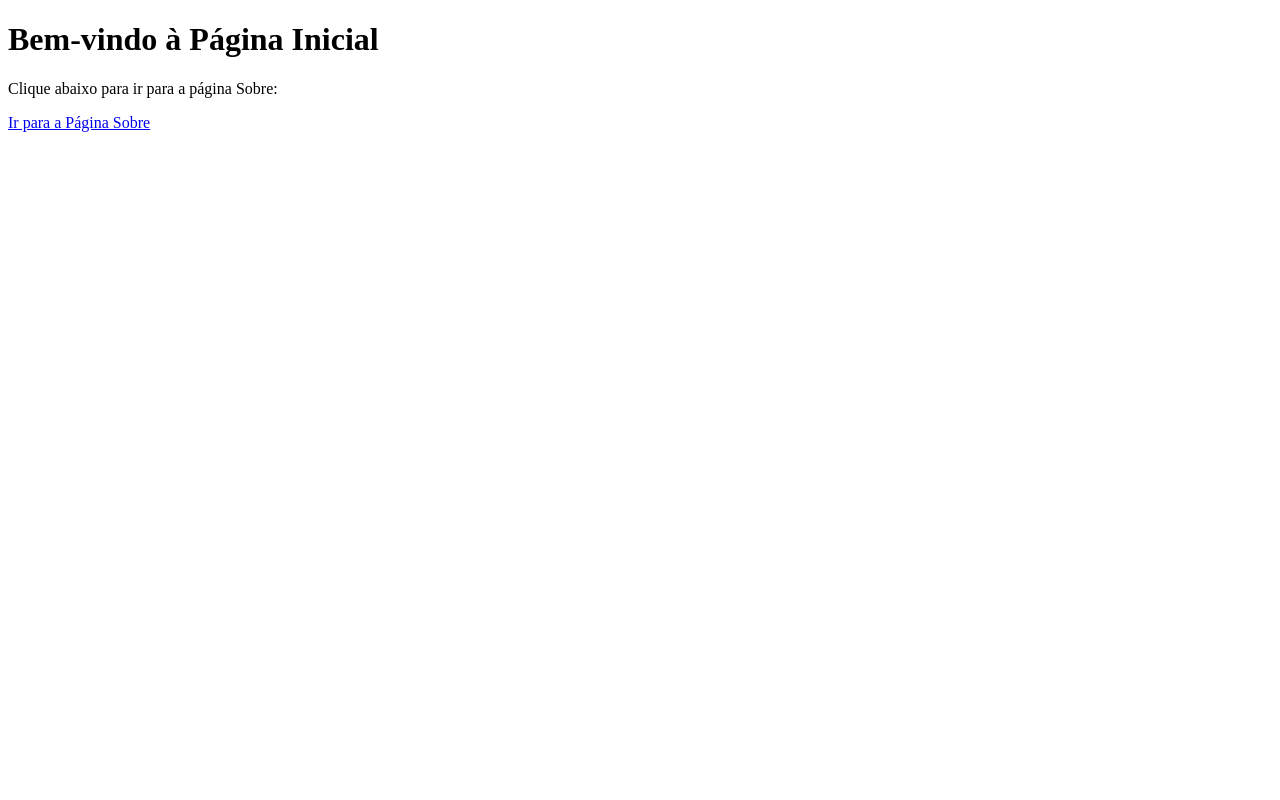
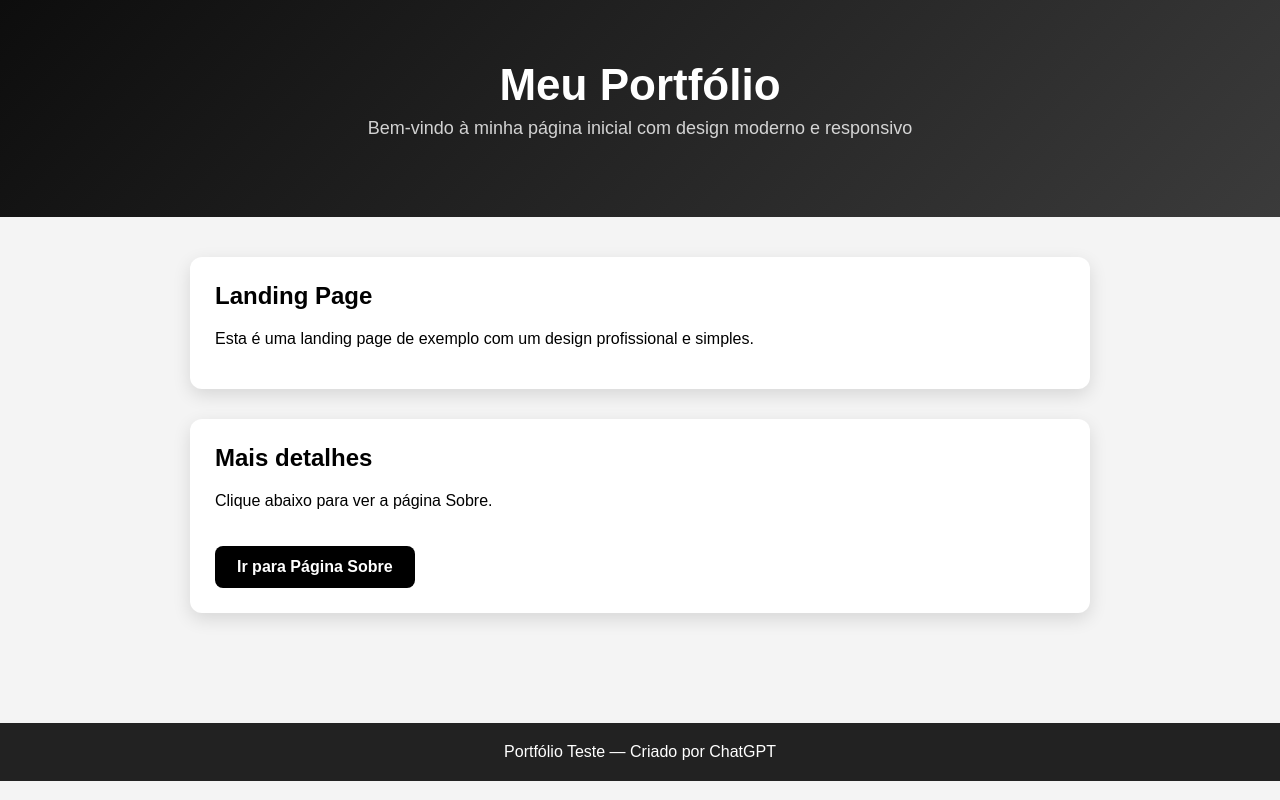
Before and after one commit to rejanesilva88855sg-dot/teste, a plain HTML site: page index.html in a window 1280 px wide. Drawn offline with Linux system fonts and the light colour scheme.

Commit message:
index.html

```diff
--- a/index.html
+++ b/index.html
@@ -1,13 +1,91 @@
 <!DOCTYPE html>
 <html lang="pt-BR">
 <head>
-    <meta charset="UTF-8">
-    <meta name="viewport" content="width=device-width, initial-scale=1.0">
-    <title>Página Inicial</title>
+<meta charset="UTF-8">
+<meta name="viewport" content="width=device-width, initial-scale=1.0">
+<title>Portfólio | Página Inicial</title>
+<style>
+body {
+    margin: 0;
+    font-family: Arial, sans-serif;
+    background: #f4f4f4;
+}
+header {
+    background: linear-gradient(135deg, #0d0d0d, #3b3b3b);
+    color: #fff;
+    padding: 60px 20px;
+    text-align: center;
+}
+header h1 {
+    margin: 0;
+    font-size: 44px;
+}
+header p {
+    font-size: 18px;
+    margin-top: 8px;
+    opacity: 0.8;
+}
+section {
+    padding: 40px 20px;
+    max-width: 900px;
+    margin: auto;
+}
+.card {
+    background: white;
+    padding: 25px;
+    border-radius: 12px;
+    box-shadow: 0 6px 18px rgba(0,0,0,0.12);
+    margin-bottom: 30px;
+}
+.card h2 {
+    margin-top: 0;
+}
+a.button {
+    display: inline-block;
+    background: black;
+    color: white;
+    padding: 12px 22px;
+    border-radius: 8px;
+    text-decoration: none;
+    font-weight: bold;
+    margin-top: 20px;
+    transition: 0.2s;
+}
+a.button:hover {
+    opacity: 0.8;
+}
+.footer {
+    text-align:center;
+    padding:20px;
+    background:#222;
+    color:#fff;
+    margin-top:40px;
+}
+</style>
 </head>
 <body>
-    <h1>Bem-vindo à Página Inicial</h1>
-    <p>Clique abaixo para ir para a página Sobre:</p>
-    <a href="sobre.html">Ir para a Página Sobre</a>
+
+<header>
+    <h1>Meu Portfólio</h1>
+    <p>Bem-vindo à minha página inicial com design moderno e responsivo</p>
+</header>
+
+<section>
+
+    <div class="card">
+        <h2>Landing Page</h2>
+        <p>Esta é uma landing page de exemplo com um design profissional e simples.</p>
+    </div>
+
+    <div class="card">
+        <h2>Mais detalhes</h2>
+        <p>Clique abaixo para ver a página Sobre.</p>
+        <a class="button" href="sobre.html">Ir para Página Sobre</a>
+    </div>
+
+</section>
+
+<div class="footer">Portfólio Teste — Criado por ChatGPT</div>
+
 </body>
 </html>
```
